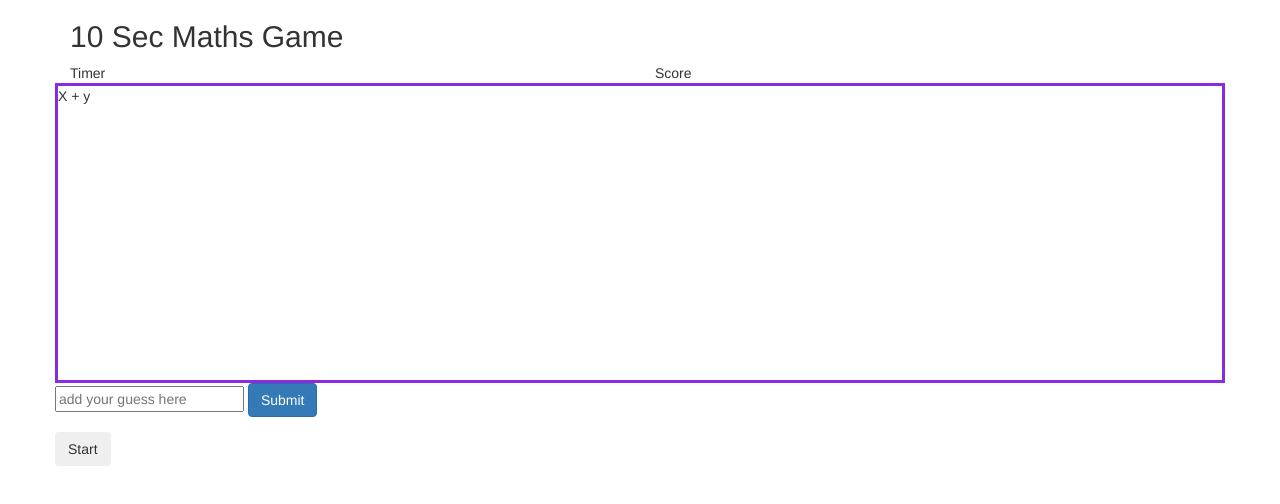
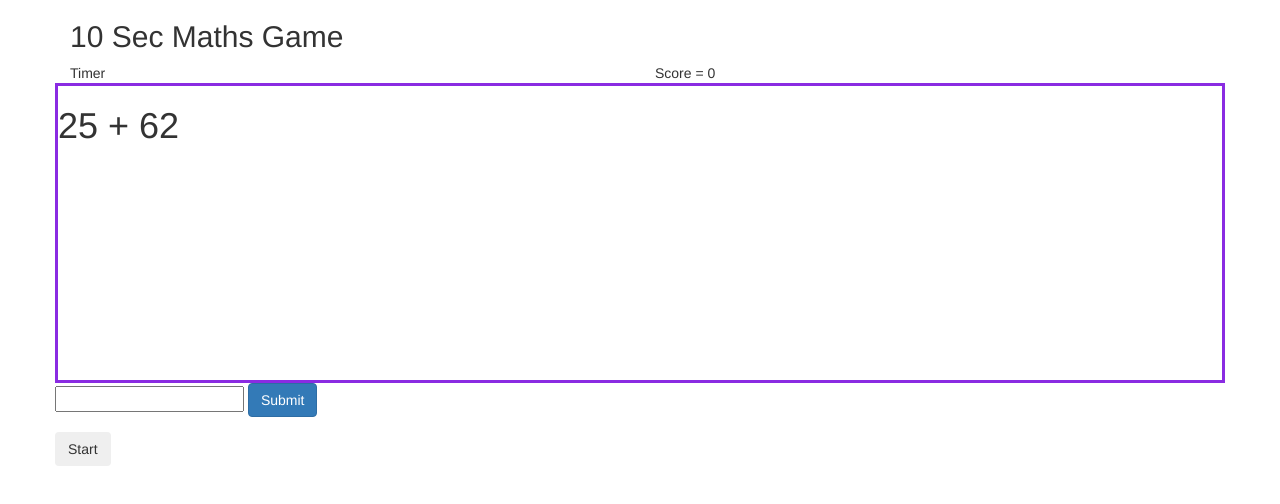
Before and after one commit to brittanyjoiner15/math-game, a plain HTML site: page index.html in a window 1280 px wide. Drawn offline with nearby package versions, Linux system fonts and the light colour scheme.

Commit message:
added basic functionality

```diff
--- a/index.html
+++ b/index.html
@@ -23,28 +23,25 @@
     </div>
     <div class="container">
       <div class="row">
-        <div class="col-md-6 timer">Timer</div>
-        <div class="col-md-6 score">Score</div>
+        <div class="col-md-6 timer" id="timer">Timer</div>
+        <div class="col-md-6 score" id="score">Score</div>
       </div>
     </div>
     <div class="container">
       <div class="row">
         <div class="col gameBox">
-          <div>X + y</div>
+          <h1 id="equation"></h1>
         </div>
       </div>
       <div class="row">
         <div class="col guess">
           <form id="check_guess">
             <div class="form-group">
-              <input
-                id="guess"
-                type="textarea"
-                placeholder="add your guess here"
-              />
+              <input id="guess" type="number" />
               <button type="submit" class="btn btn-primary">Submit</button>
             </div>
           </form>
+          <div id="status"></div>
         </div>
       </div>
       <div class="row">
--- a/index.js
+++ b/index.js
@@ -1,28 +1,48 @@
 //make a function that generates the equation
+
+$(document).ready(function () {
+  var currentEquation;
+
   var generateEquation = function () {
+    var question = {};
     var x = parseInt(Math.random() * 100);
     var y = parseInt(Math.random() * 100);
-  var z = x + y;
-  console.log(x, y, z);
+    question.answer = x + y;
+    question.equation = String(x) + " + " + String(y);
+
+    return question;
   };
 
-console.log(generateEquation());
+  currentEquation = generateEquation();
+  $("#equation").text(currentEquation.equation);
 
-//make a function that checks the input and see if it matches z when submit is clicked
+  var score = 0;
+  $("#score").text("Score = " + score);
 
-$("#check_guess").submit(function (event) {
+  $("#check_guess").on("submit", function () {
     event.preventDefault();
-  var guess = $("#guess").val();
+    var guess = parseInt($("#guess").val());
     console.log(guess);
-  //   if ((guess = z)) {
-  //     console.log("right");
-  //   } else {
-  //     console.log("wrong");
-  //   }
+    console.log(currentEquation.answer);
+    if (guess === currentEquation.answer) {
+      console.log("right!");
+      $("#status").text("correct!");
+      score = score + 1;
+      $("#score").text("Score = " + score);
+      currentEquation = generateEquation();
+      $("#equation").text(currentEquation.equation);
+    } else {
+      $("#status").text("wrong!");
+    }
+  });
 });
 
-//set the score
+//make a function that checks the input and see if it matches question.answer when submit is clicked ; done
+
+//set the score: done
 
 //make a function that starts a timer when start button is clicked
 
 //update the checkInput function to add a second to the timer and update the score if answer is correct
+
+//when timer runs out, say "game end" and change color of start button to primary and make it start the timer and reset the score
```
Lines whose indentation alone changed are shown as unchanged.
